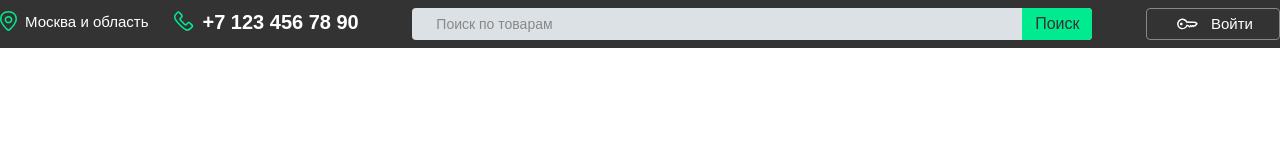
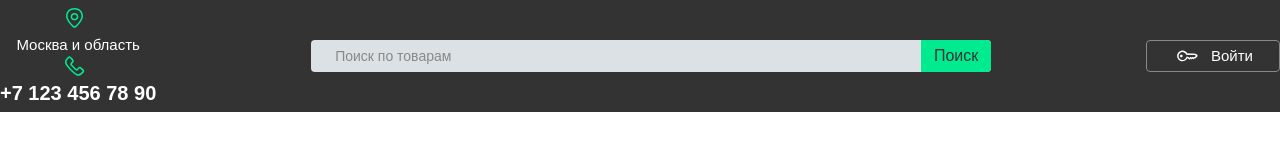
Before and after one commit to Roman2444/catalog-test, a plain HTML site: page index.html in a window 1280 px wide. Drawn offline with Linux system fonts and the light colour scheme.

Commit message:
tel and location wrapped to link

```diff
--- a/css/style.css
+++ b/css/style.css
@@ -57,7 +57,9 @@ body {
 }
 
 .subheader-search-wrapped-contact {
-    display: flex;
+    align-items: center;
+    /* text-align: center; */
+    /* display: flex; */
     /* margin-right: 69px; */
     /* flex-direction:row; */
 }
@@ -65,11 +67,12 @@ body {
     margin-right: 8px;
 }
 
-.subheader-img-location-text {
+.subheader-location {
     margin-right: 25px;
 
     font-weight: 500;
     font-size: 15px;
+    color: #FFFFFF;
 }
 
 .subheader-img-phone{
@@ -77,9 +80,13 @@ body {
 }
 
 .subheader-phone-number{
+    font-size: 20px;
     font-weight: 700;
-    font-size: 20px;
     line-height: 22px;
+    color: #FFFFFF;
+}
+.subheader-phone-number:hover {
+    text-decoration: underline;
 }
 
 .subheader-search-wrapped-input {
```
